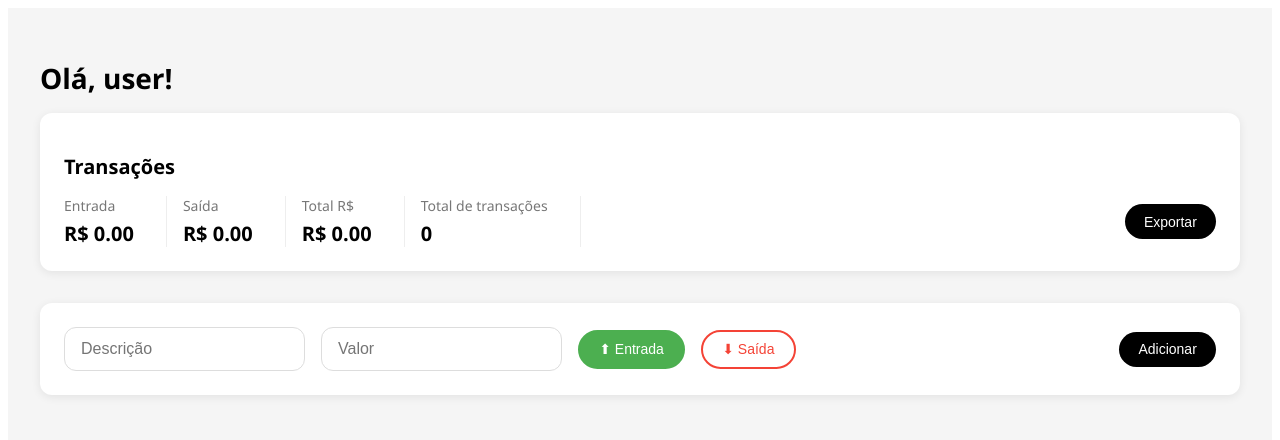
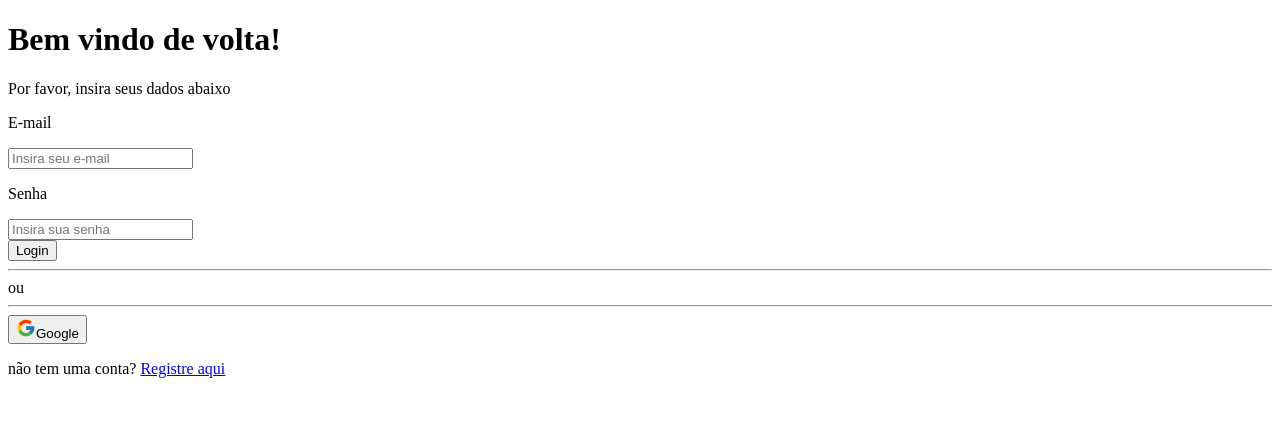
Before and after one commit to Carlosbispo21/Controle-Financeiro, a React (Vite) app: page / in a window 1280 px wide. Shown: the top 440 px of the page. Built offline with nearby package versions, Linux system fonts and the light colour scheme.

Commit message:
adiciona tela de login e estrutura html do login

```diff
--- a/package.json
+++ b/package.json
@@ -11,7 +11,9 @@
   },
   "dependencies": {
     "react": "^19.0.0",
-    "react-dom": "^19.0.0"
+    "react-dom": "^19.0.0",
+    "react-icons": "^5.5.0",
+    "react-router-dom": "^7.5.0"
   },
   "devDependencies": {
     "@eslint/js": "^9.21.0",
--- a/src/App.jsx
+++ b/src/App.jsx
@@ -1,10 +1,10 @@
 import "./App.css";
-import Principal from "./Principal/Principal.jsx";
+import Login from "./Login/Login.jsx";
 
 function App() {
   return (
-    <div className="appPrincipal">
-      <Principal />
+    <div className="appLogin">
+      <Login />
     </div>
   );
 }
--- /dev/null
+++ b/src/Login/Login.jsx
@@ -0,0 +1,46 @@
+import "./Login.css";
+import { FcGoogle } from "react-icons/fc";
+
+const Login = () => {
+  return (
+    <div className="container">
+      <h1>Bem vindo de volta!</h1>
+      <p className="subtitulo">Por favor, insira seus dados abaixo</p>
+      <div className="formulario">
+        <p>E-mail</p>
+        <input className="email" type="email" placeholder="Insira seu e-mail" />
+
+        <p>Senha</p>
+        <input
+          className="senha"
+          type="password"
+          placeholder="Insira sua senha"
+        />
+
+        <div className="btn">
+          <button className="Login">Login</button>
+        </div>
+
+        <div className="divisao">
+          <hr /> <span>ou</span> <hr />
+        </div>
+
+        <div className="btn-google">
+          <button className="LoginGoogle">
+            {" "}
+            <FcGoogle size={20} />
+            Google
+          </button>
+        </div>
+
+        <div className="registrar">
+          <p>
+            não tem uma conta? <a href="#">Registre aqui</a>
+          </p>
+        </div>
+      </div>
+    </div>
+  );
+};
+
+export default Login;
```
Also changed, not shown: src/Login/Login.css (added), 1 other file (tests, documents, lock files or other folders).
